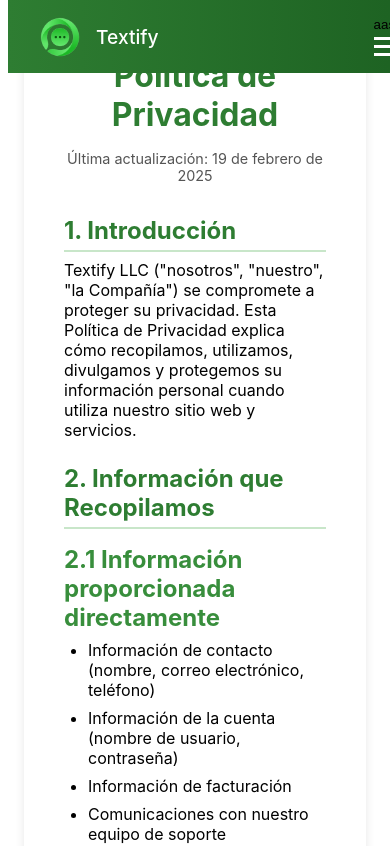
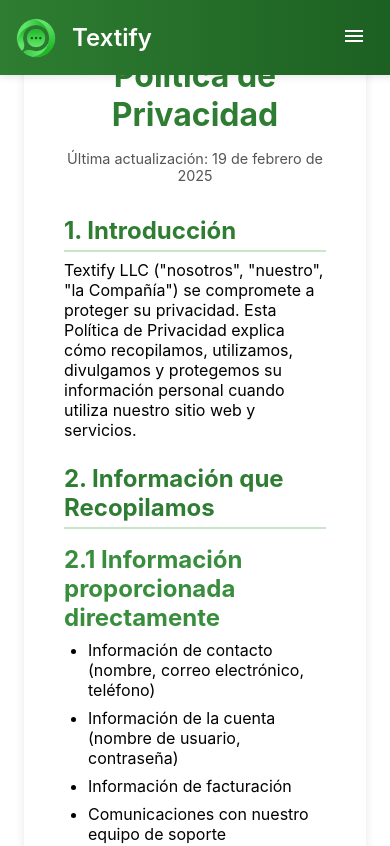
Before and after one commit to NaviStarp/RestTalk, an Angular app in the folder chat/: page /privacidad in a window 390 px wide. Shown: the top 846 px of the page. Built offline with nearby package versions, Linux system fonts and the light colour scheme.

Commit message:
Mejora header

```diff
--- a/chat/src/app/header/header.component.css
+++ b/chat/src/app/header/header.component.css
@@ -7,8 +7,9 @@
   position: fixed;
   width: 100%;
   top: 0;
+  left: 0;
   z-index: 100;
-  /* box-shadow: 0 2px 10px rgba(108, 99, 255, 0.2); */
+  box-shadow: 0 2px 8px rgba(0, 0, 0, 0.1);
 }
 
 .logo {
@@ -16,58 +17,73 @@
   align-items: center;
   gap: 1rem;
   color: white;
-  font-size: 1.2rem;
-  font-weight: 500;
+  font-size: 1.5rem;
+  font-weight: 600;
   text-decoration: none;
+  transition: opacity 0.3s ease;
 }
 
-.logo img {
+.logo:hover {
+  opacity: 0.9;
+}
+
+.logo-img {
   width: 40px;
   height: 40px;
   border-radius: 50%;
+  object-fit: cover;
 }
 
 .nav-links {
   display: flex;
   gap: 2rem;
   padding: 0 5%;
+  align-items: center;
 }
 
 .nav-links a {
   color: white;
   text-decoration: none;
   font-weight: 500;
-  transition: all 0.3s;
-  padding: 0.5rem 1rem;
-  border-radius: 20px;
+  transition: all 0.3s ease;
+  padding: 0.5rem 1.2rem;
+  border-radius: 25px;
+  font-size: 1rem;
 }
 
 .nav-links a:hover {
-  background-color: rgba(255, 255, 255, 0.2);
+  background-color: rgba(255, 255, 255, 0.15);
   transform: translateY(-2px);
+  box-shadow: 0 2px 4px rgba(0, 0, 0, 0.1);
 }
-/* El botón de menú está oculto por defecto */
+
 .menu-icon {
   display: none;
-  flex-direction: column;
-  gap: 5px;
+  background: transparent;
+  border: none;
   cursor: pointer;
-  background: none;
-  border: none;
+  padding: 0.5rem;
+  margin-right: 2rem;
+  transition: transform 0.3s ease;
 }
 
-.menu-icon span {
-  display: block;
-  width: 25px;
-  height: 3px;
-  background-color: white;
-  transition: 0.3s;
+.menu-icon img {
+  width: 24px;
+  height: 24px;
+  filter: brightness(0) invert(1);
 }
 
-/* Solo se muestra el botón y se ajusta el menú en pantallas pequeñas */
 @media (max-width: 768px) {
+  .navbar {
+    padding: 1rem;
+  }
+
   .menu-icon {
-    display: flex;
+    display: block;
+  }
+
+  .menu-icon:hover {
+    transform: scale(1.1);
   }
 
   .nav-links {
@@ -79,10 +95,18 @@
     flex-direction: column;
     background: linear-gradient(90deg, #2e7d32, #1b5e20);
     padding: 1rem;
+    gap: 1rem;
+    box-shadow: 0 4px 6px rgba(0, 0, 0, 0.1);
+  }
+
+  .nav-links a {
+    width: 100%;
     text-align: center;
+    padding: 0.8rem;
   }
 
   .nav-links.open {
     display: flex;
+    animation: slideDown 0.3s ease-out forwards;
   }
 }
--- a/chat/src/app/header/header.component.html
+++ b/chat/src/app/header/header.component.html
@@ -3,10 +3,8 @@
         <img src="assets/images/logo_pequeño.png" alt="Textify" class="logo-img">
         Textify
     </a>
-    <button class="menu-icon" (click)="toggleMenu()">aasdasd
-        <span></span>
-        <span></span>
-        <span></span>
+    <button class="menu-icon" (click)="toggleMenu()">
+        <img src="assets/images/menu-icon.svg" alt="Menú">
     </button>
     <div class="nav-links" [ngClass]="{'open': isMenuOpen}">
         <a href="/login">Iniciar sesión</a>
--- a/chat/src/app/inicio/inicio.component.html
+++ b/chat/src/app/inicio/inicio.component.html
@@ -1,13 +1,3 @@
-<!DOCTYPE html>
-<html lang="es">
-
-<head>
-    <meta charset="UTF-8">
-    <meta name="viewport" content="width=device-width, initial-scale=1.0">
-    <title>Textify</title>
-</head>
-
-<body>
     <app-header></app-header>
     <section class="hero">
         <div class="hero-content">
@@ -80,6 +70,3 @@
             }
         });
     </script> -->
-</body>
-
-</html>
--- a/chat/src/app/privacidad/privacidad.component.ts
+++ b/chat/src/app/privacidad/privacidad.component.ts
@@ -1,11 +1,10 @@
 import { Component } from '@angular/core';
 import { HeaderComponent } from "../header/header.component";
-import { InicioComponent } from '../inicio/inicio.component';
 import { FooterComponent } from "../footer/footer.component";
 
 @Component({
   selector: 'app-privacidad',
-  imports: [HeaderComponent, FooterComponent,InicioComponent],
+  imports: [HeaderComponent, FooterComponent],
   templateUrl: './privacidad.component.html',
   styleUrl: './privacidad.component.css'
 })
```
Also changed, not shown: chat/src/app/header/header.component.ts (line endings or trailing spaces), chat/src/assets/images/menu-icon.svg (added).
